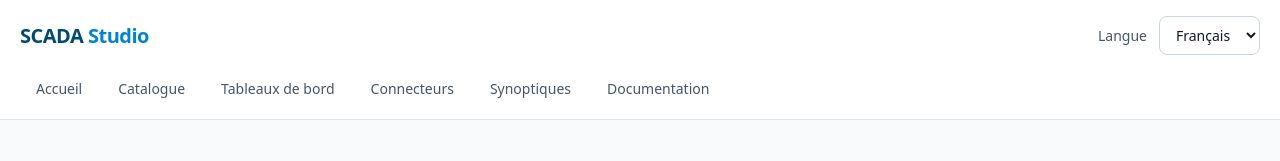
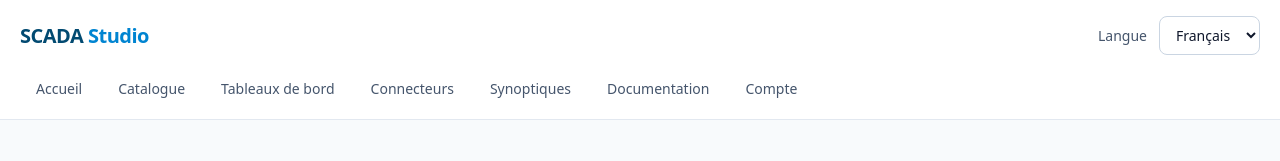
Before and after one commit to Dannebicque/scada-studio, a Nuxt app in the folder apps/web/: page /access in a window 1280 px wide. Shown: the top 161 px of the page. Built offline with nearby package versions, Linux system fonts and the light colour scheme; no server answers.

Commit message:
feat(nav): expose account and login page in primary navigation

```diff
--- a/apps/web/app/app.vue
+++ b/apps/web/app/app.vue
@@ -9,6 +9,7 @@ const links = [
   { to: '/connectors', key: 'connectors' },
   { to: '/synoptic', key: 'synoptic' },
   { to: '/docs', key: 'documentation' },
+  { to: '/account', key: 'account' },
 ] as const
 </script>
 
@@ -27,7 +28,7 @@ const links = [
         </div>
       </div>
       <nav :aria-label="t('navigation')" class="mx-auto flex max-w-7xl gap-1 overflow-x-auto px-5 pb-3">
-        <NuxtLink v-for="link in links" :key="link.to" :to="link.to" class="whitespace-nowrap rounded-lg px-4 py-2 text-sm font-medium text-slate-600 transition-colors hover:bg-sky-50 hover:text-sky-800 focus-visible:outline-2 focus-visible:outline-sky-600" active-class="bg-sky-100 !text-sky-900" :exact-active-class="link.to === '/' ? 'bg-sky-100 !text-sky-900' : undefined">{{ t(link.key) }}</NuxtLink>
+        <NuxtLink v-for="link in links" :key="link.to" :to="link.to" class="whitespace-nowrap rounded-lg px-4 py-2 text-sm font-medium text-slate-600 transition-colors hover:bg-sky-50 hover:text-sky-800 focus-visible:outline-2 focus-visible:outline-sky-600" active-class="bg-sky-100 !text-sky-900" :exact-active-class="link.to === '/' ? 'bg-sky-100 !text-sky-900' : undefined">{{ link.key === 'account' ? (locale === 'fr' ? 'Compte' : 'Account') : t(link.key) }}</NuxtLink>
       </nav>
     </header>
     <div id="main-content" class="mx-auto w-full max-w-7xl flex-1 px-5" :class="isDocumentation ? 'pt-4 pb-8' : 'py-8'">
```
